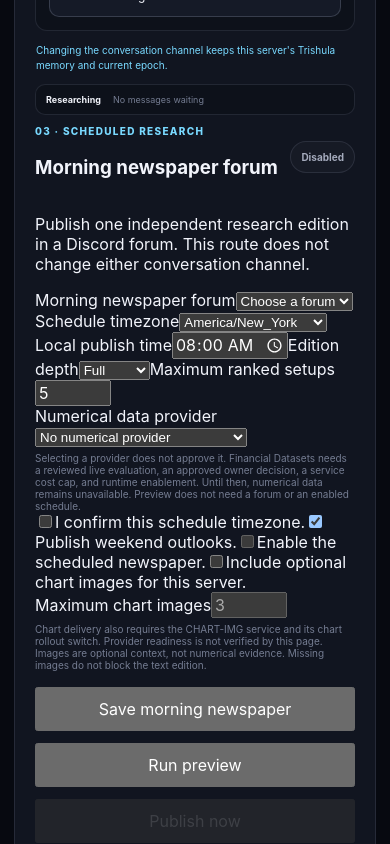
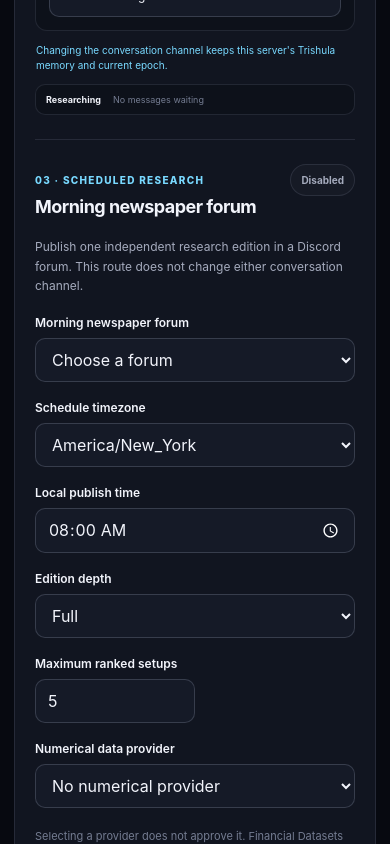
Before and after one commit to NarukeAlpha/ProjectTrishula, a React (Vite) app in the folder apps/web/: page /discord in a window 390 px wide. Shown: the part 980-1824 px from the top of the page. Built offline with nearby package versions, Linux system fonts and the light colour scheme.

Commit message:
Fix responsive newspaper control-panel spacing

```diff
--- a/apps/web/src/features/discord/DiscordControlPage.tsx
+++ b/apps/web/src/features/discord/DiscordControlPage.tsx
@@ -588,7 +588,6 @@ function MarketResearchSettings({
             }
           />
         </label>
-      </div>
         <label>
           <span>Numerical data provider</span>
           <select
@@ -609,6 +608,7 @@ function MarketResearchSettings({
               )}
           </select>
         </label>
+      </div>
       <p className="discord-fine-print">
         Selecting a provider does not approve it. Financial Datasets needs a
         reviewed live evaluation, an approved owner decision, a service cost
@@ -691,7 +691,12 @@ function MarketResearchSettings({
         </p>
       )}
       <div className="discord-gateway-actions">
-        <button type="button" disabled={busy} onClick={() => void save()}>
+        <button
+          className="discord-settings-save"
+          type="button"
+          disabled={busy}
+          onClick={() => void save()}
+        >
           Save morning newspaper
         </button>
         <button
--- a/apps/web/src/styles.css
+++ b/apps/web/src/styles.css
@@ -1777,6 +1777,7 @@ summary:focus-visible {
 }
 
 .discord-section-heading h2,
+.discord-section-heading h3,
 .discord-guild-heading h2 {
   margin: 4px 0 0;
   color: var(--ink);
@@ -2009,6 +2010,173 @@ summary:focus-visible {
   line-height: 1.5;
 }
 
+.discord-newspaper {
+  display: grid;
+  min-width: 0;
+  gap: 20px;
+  margin-top: 24px;
+  padding-top: 24px;
+  border-top: 1px solid var(--line);
+}
+
+.discord-newspaper > p {
+  margin: 0;
+  color: var(--muted);
+  font-size: 12px;
+  line-height: 1.6;
+}
+
+.discord-newspaper .discord-section-heading {
+  align-items: flex-start;
+}
+
+.discord-newspaper .discord-section-heading > div {
+  min-width: 0;
+}
+
+.discord-newspaper-grid {
+  display: grid;
+  min-width: 0;
+  gap: 18px;
+}
+
+.discord-newspaper-grid > label,
+.discord-newspaper > label {
+  display: grid;
+  min-width: 0;
+  gap: 8px;
+  color: var(--ink);
+  font-size: 12px;
+  font-weight: 600;
+}
+
+.discord-newspaper select,
+.discord-newspaper input:not([type="checkbox"]) {
+  width: 100%;
+  min-width: 0;
+  min-height: 44px;
+  padding: 10px 12px;
+  color: var(--ink);
+  background: var(--surface-strong);
+  border: 1px solid var(--line-strong);
+  border-radius: 10px;
+  font: inherit;
+  font-size: 16px;
+  font-weight: 400;
+}
+
+.discord-newspaper select {
+  padding-right: 30px;
+}
+
+.discord-newspaper input[type="number"] {
+  max-width: 160px;
+}
+
+.discord-newspaper :is(select, input):focus-visible {
+  border-color: var(--accent);
+  outline: 2px solid var(--accent-soft);
+  outline-offset: 2px;
+}
+
+.discord-newspaper :is(select, input):disabled {
+  color: var(--faint);
+  cursor: not-allowed;
+}
+
+.discord-newspaper-checks {
+  display: grid;
+  gap: 10px;
+}
+
+.discord-newspaper-checks label {
+  display: flex;
+  min-width: 0;
+  min-height: 48px;
+  gap: 10px;
+  align-items: flex-start;
+  padding: 13px;
+  color: var(--muted);
+  background: var(--panel-subtle);
+  border: 1px solid var(--line);
+  border-radius: 10px;
+  font-size: 12px;
+  line-height: 1.5;
+  cursor: pointer;
+}
+
+.discord-newspaper-checks label:has(input:disabled) {
+  color: var(--faint);
+  cursor: not-allowed;
+}
+
+.discord-newspaper-checks input {
+  width: 18px;
+  height: 18px;
+  flex: 0 0 18px;
+  margin: 0;
+  accent-color: var(--accent);
+}
+
+.discord-newspaper .discord-fine-print {
+  color: var(--faint);
+  font-size: 11px;
+  line-height: 1.6;
+  overflow-wrap: anywhere;
+}
+
+.discord-newspaper .discord-gateway-actions {
+  flex-wrap: wrap;
+  gap: 10px;
+  margin: 0;
+  padding-top: 4px;
+}
+
+.discord-newspaper .discord-gateway-actions button {
+  min-height: 44px;
+  padding: 11px 16px;
+  color: var(--ink);
+  background: var(--surface-strong);
+  border: 1px solid var(--line-strong);
+  border-radius: 10px;
+  font-size: 12px;
+  font-weight: 650;
+}
+
+.discord-newspaper .discord-gateway-actions button:hover:not(:disabled) {
+  background: var(--panel-raised);
+  border-color: var(--accent);
+}
+
+.discord-newspaper .discord-gateway-actions .discord-settings-save {
+  color: var(--accent-ink);
+  background: var(--accent);
+  border-color: var(--accent);
+}
+
+.discord-newspaper
+  .discord-gateway-actions
+  .discord-settings-save:hover:not(:disabled) {
+  background: #9ee4ff;
+}
+
+@media (min-width: 700px) {
+  .discord-newspaper-grid,
+  .discord-newspaper-checks {
+    grid-template-columns: repeat(2, minmax(0, 1fr));
+  }
+}
+
+@media (max-width: 480px) {
+  .discord-newspaper .discord-section-heading {
+    flex-wrap: wrap;
+  }
+
+  .discord-newspaper .discord-gateway-actions button {
+    width: 100%;
+  }
+}
+
 .discord-conversation-status {
   margin-top: 14px;
   padding: 20px;
```
Lines whose indentation alone changed are shown as unchanged.
